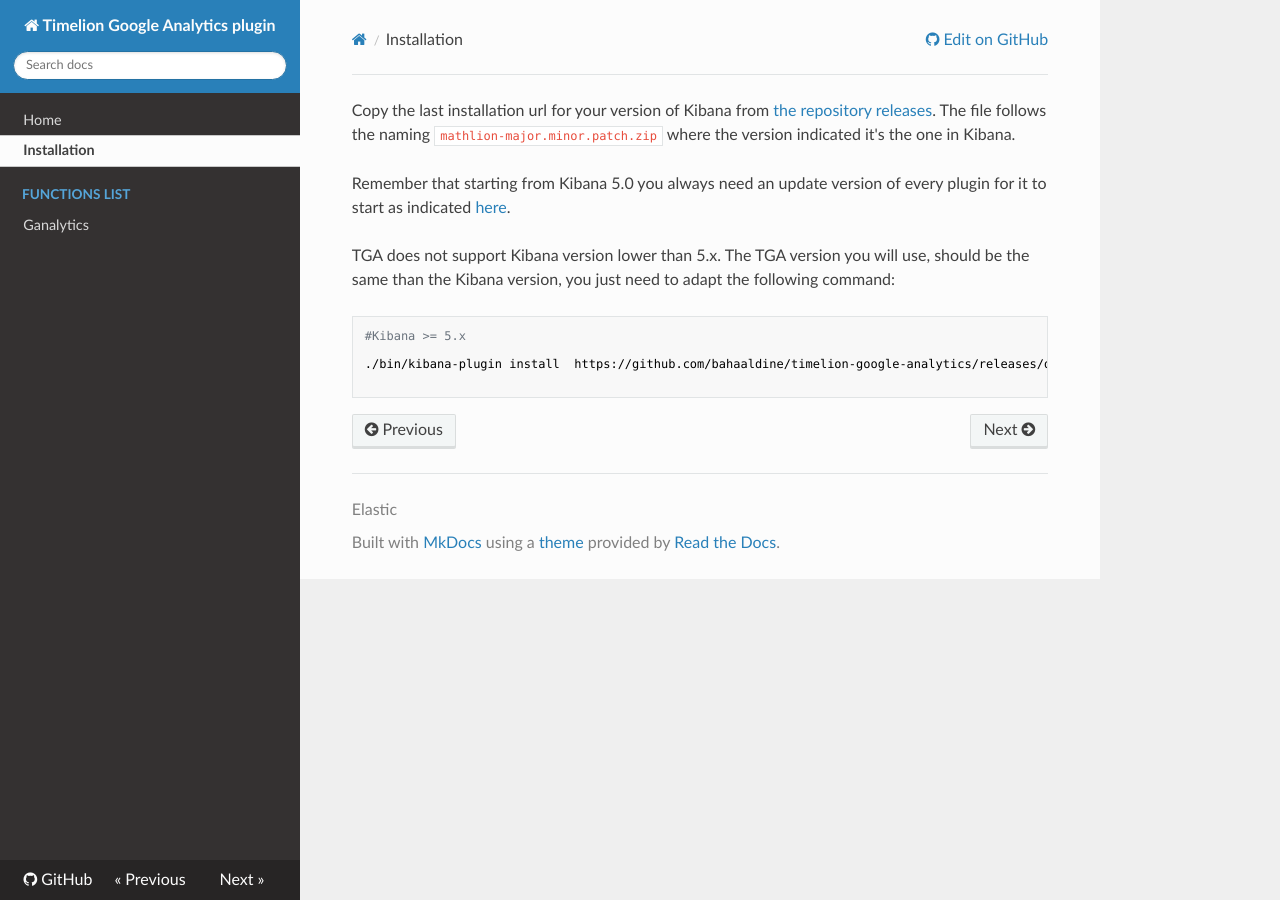
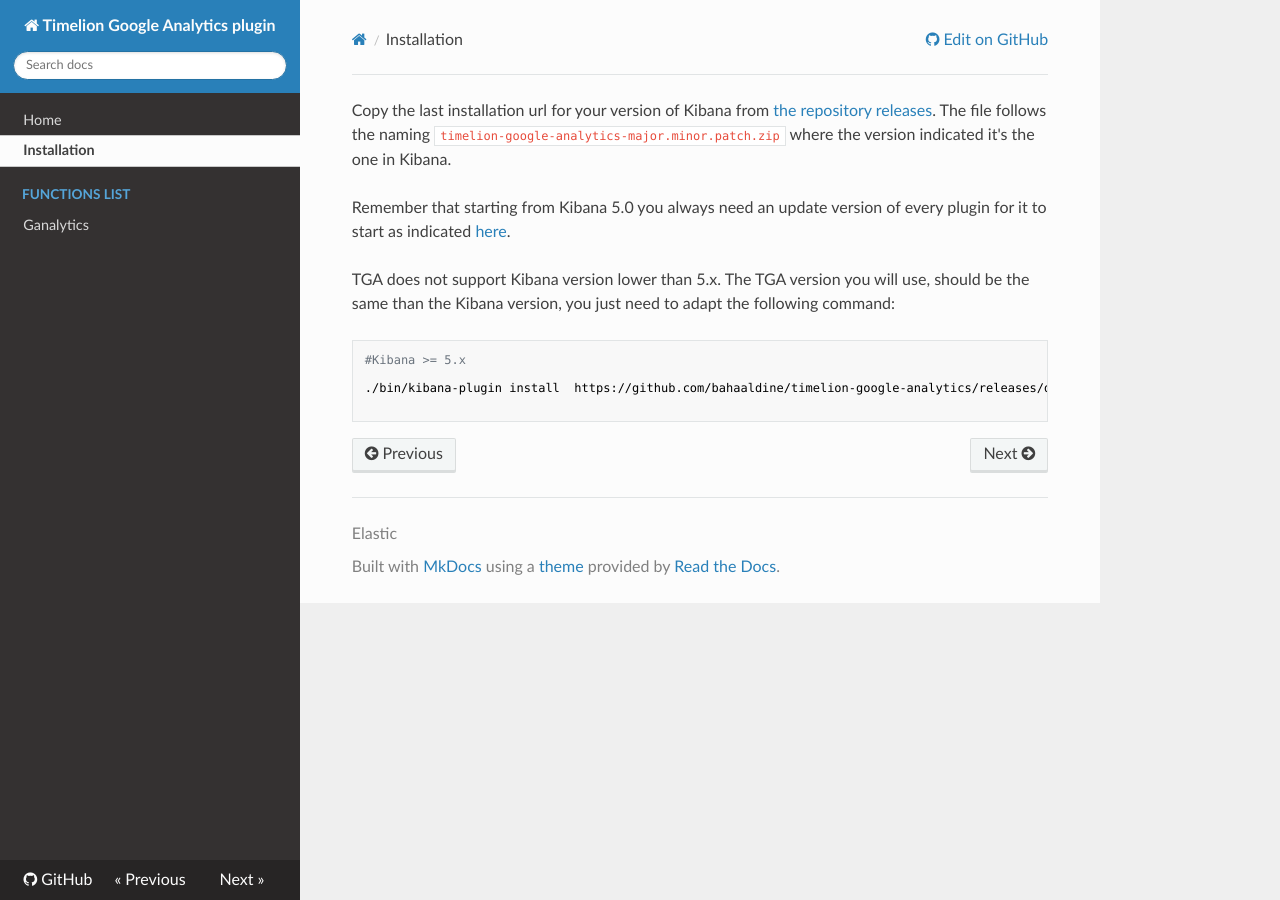
Before and after one commit to bahaaldine/timelion-google-analytics, an MkDocs documentation site: the page built from docs/installation.md, in a window 1280 px wide. Built offline with MkDocs 1.6.1, drawn with Linux system fonts in a browser that asks for light colours; nearby versions of some CDN libraries; old or Windows-style settings are respelled for this version of MkDocs.

Commit message:
fixed references

```diff
--- a/docs/installation.md
+++ b/docs/installation.md
@@ -1,4 +1,4 @@
-Copy the last installation url for your version of Kibana from [the repository releases](https://github.com/bahaaldine/timelion-google-analytics/releases/latest). The file follows the naming `mathlion-major.minor.patch.zip` where the version indicated it's the one in Kibana.
+Copy the last installation url for your version of Kibana from [the repository releases](https://github.com/bahaaldine/timelion-google-analytics/releases/latest). The file follows the naming `timelion-google-analytics-major.minor.patch.zip` where the version indicated it's the one in Kibana.
 
 Remember that starting from Kibana 5.0 you always need an update version of every plugin for it to start as indicated [here](https://siren.solutions/in-kibana-5-all-your-plugins-will-break-at-each-and-every-update/).
 
```
Also changed, not shown: 1 other file.
